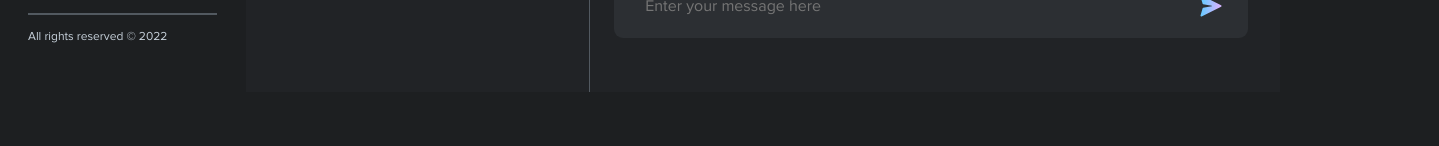
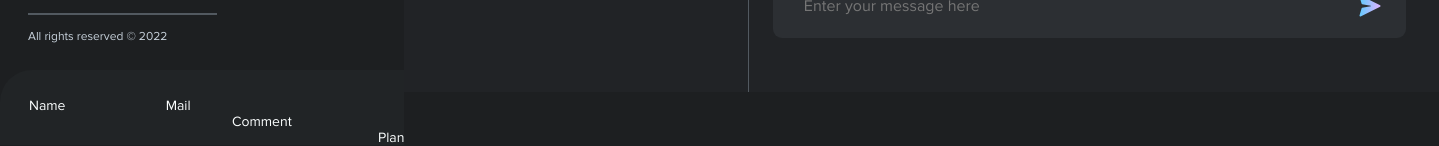
Before and after one commit to danil-jpg/Artist-nft, a plain HTML site: page docs/htmlRaw/Owner.html in a window 1280 px wide. Shown: the part 831-977 px from the top of the page, 1439 px wide, since content can reach past the window. Before the commit the page ends 923 px from the top, so only its background shows below. Drawn offline with Linux system fonts and the light colour scheme; files that its build step writes are made by us from their sources; files whose address does not match are found by name; a web font is replaced by a local one.

Commit message:
started workerspage

```diff
--- a/docs/htmlRaw/Owner.html
+++ b/docs/htmlRaw/Owner.html
@@ -1167,6 +1167,37 @@
                         </div>
                     </div>
                 </div>
+                <div class="module__right-wr__workers">
+                    <div class="workers">
+                        <div class="workers__header">
+                            <p class="workers__name">
+                                Name
+                            </p>
+                            <p class="workers__name">
+                                Mail
+                            </p>
+                            <p class="workers__name">
+                                Comment
+                            </p>
+                            <p class="workers__name">
+                                Plan
+                            </p>
+                        </div>
+                        <div class="workers__body">
+                            <div class="workers__item-wr">
+                                <p class="workers__t-shirt">
+
+                                </p>
+                                <p class="workers__mail">
+
+                                </p>
+                                <div class="workers__comment">
+
+                                </div>
+                            </div>
+                        </div>
+                    </div>
+                </div>
             </main>
             <script type="module" src="scripts/main.js"></script>
         </body>
--- a/src/styles/order.scss
+++ b/src/styles/order.scss
@@ -308,6 +308,50 @@
     line-height: lh(28, 16);
     color: #c8d2dc;
     margin-left: 76px;
+}
+
+//
+
+.module__right-wr__workers {
+    background: #212426;
+    border-radius: 32px 0px 0px 0px;
+    width: 100%;
+}
+.workers {
+}
+.workers__header {
+    width: 100%;
+}
+.workers__name {
+    font-family: "Proxima Nova";
+    font-style: normal;
+    font-weight: 400;
+    font-size: em(14);
+    line-height: lh(15, 14);
+    color: #fcffff;
+}
+.module__right-wr__workers {
+    margin-top: -22px;
+}
+.workers__header {
+    margin-top: 27px;
+}
+
+.workers__name {
+    display: inline-block;
+}
+
+.workers__name:nth-of-type(1) {
+    margin-left: 29px;
+}
+.workers__name:nth-of-type(2) {
+    margin-left: 96px;
+}
+.workers__name:nth-of-type(3) {
+    margin-left: 232px;
+}
+.workers__name:nth-of-type(4) {
+    margin-left: 378px;
 }
 
 @media screen and (min-width: 1281px) {
```
Also changed, not shown: docs/Owner.html (+1 -1 lines), PixelPerfect/workers/wokersMob.png (added), PixelPerfect/workers/workersPc.png (added), docs/styles/main.min.css, docs/stylesRaw/main.raw.css.
